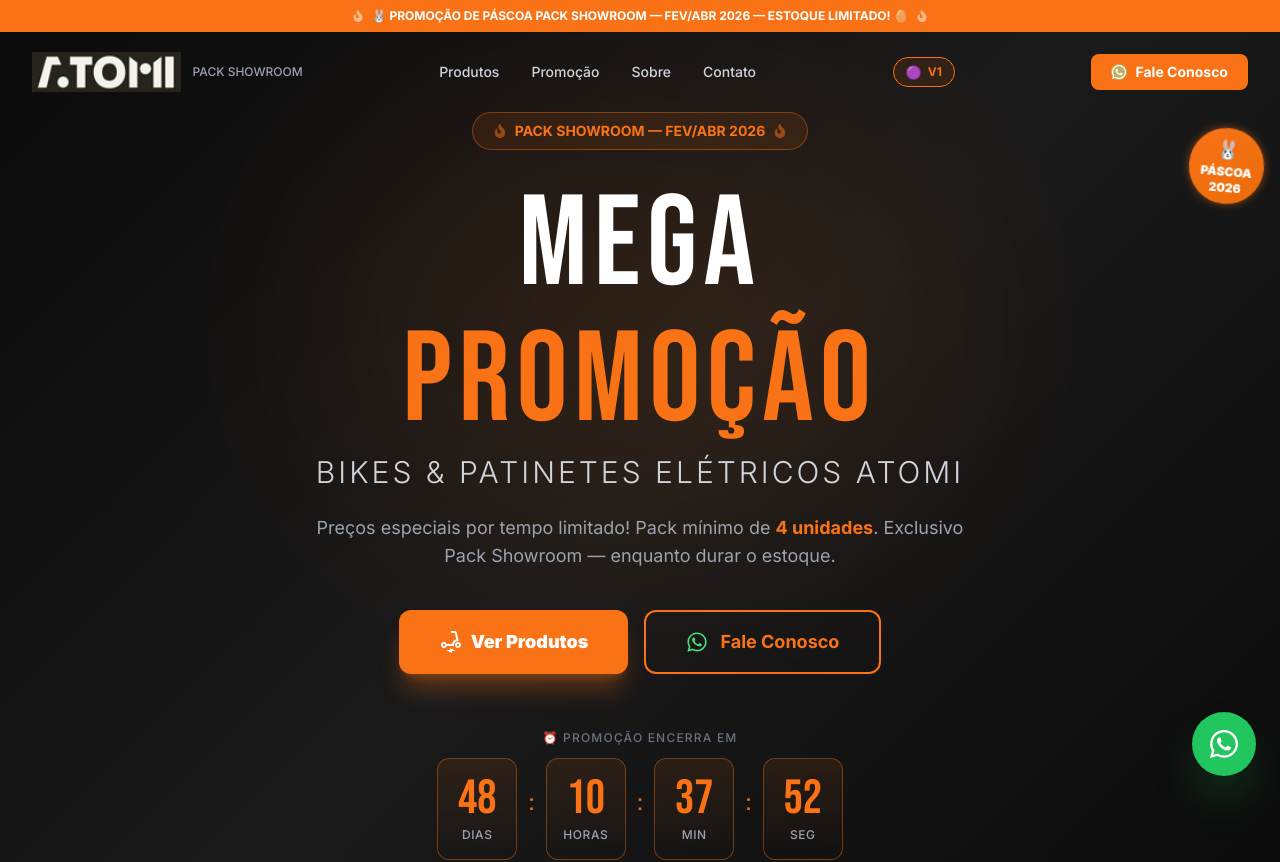
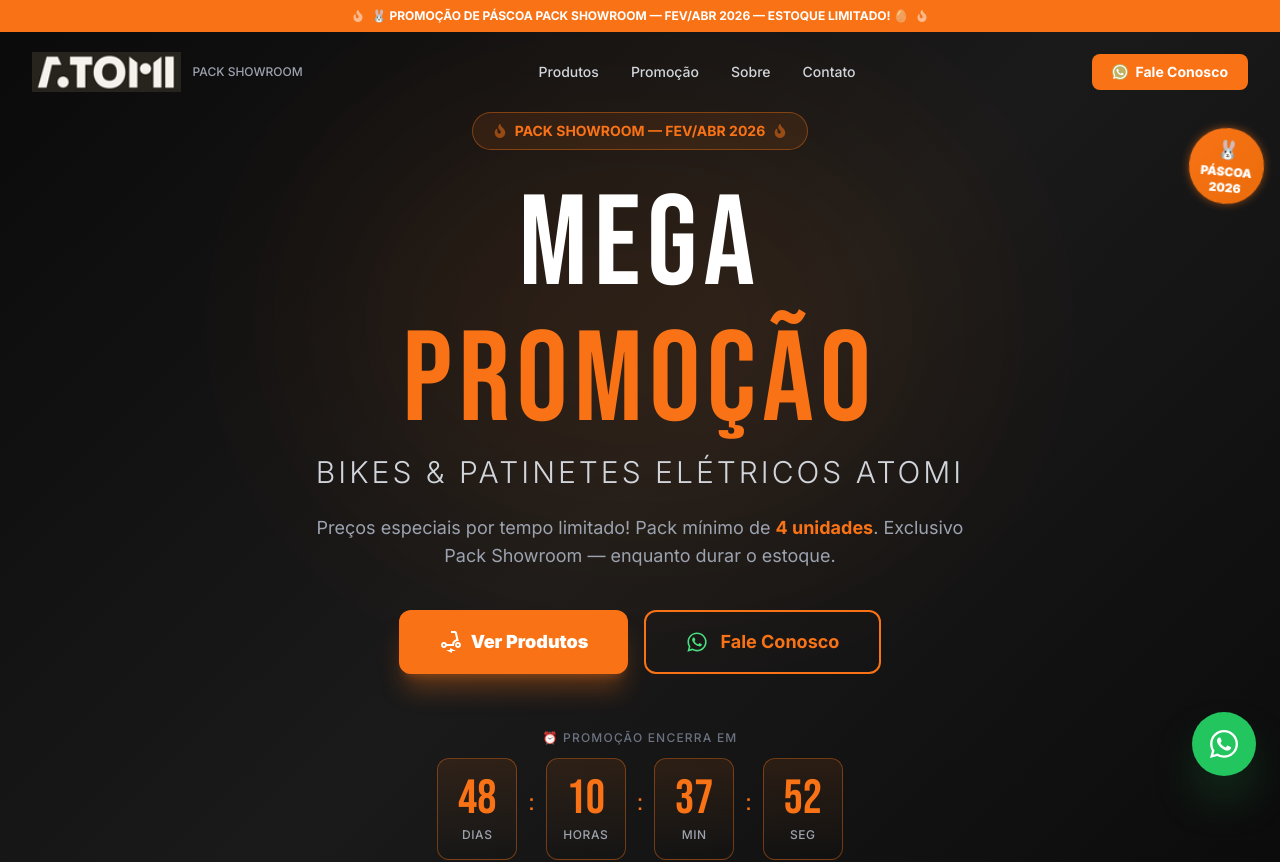
Before and after one commit to Thiagogradev85/atomi-promo-landing, a React (Vite) app: page / in a window 1280 px wide. Shown: the top 862 px of the page. Built offline with nearby package versions, Linux system fonts and the light colour scheme.

Commit message:
refactor: remove theme toggle button from Navbar component

```diff
--- a/src/components/Navbar.jsx
+++ b/src/components/Navbar.jsx
@@ -64,24 +64,6 @@
             ))}
           </div>
 
-          {/* Theme toggle */}
-          <div className="hidden md:flex items-center gap-3">
-            <motion.button
-              onClick={toggle}
-              whileTap={{ scale: 0.92 }}
-              title={variant === 'orange' ? 'Mudar para tema Dourado' : 'Mudar para tema Laranja'}
-              className="relative flex items-center gap-1.5 px-3 py-1.5 rounded-full border text-xs font-bold transition-all duration-300"
-              style={
-                variant === 'gold'
-                  ? { borderColor: '#D4AF37', color: '#D4AF37', background: 'rgba(212,175,55,0.1)' }
-                  : { borderColor: '#F97316', color: '#F97316', background: 'rgba(249,115,22,0.1)' }
-              }
-            >
-              <span style={{ fontSize: 13 }}>{variant === 'gold' ? '🟠' : '🟣'}</span>
-              <span>V{variant === 'gold' ? '2' : '1'}</span>
-            </motion.button>
-          </div>
-
           {/* CTA */}
           <div className="hidden md:flex items-center gap-3">
             <a
@@ -126,19 +108,6 @@
                   {link.label}
                 </a>
               ))}
-              <button
-                onClick={() => { toggle(); setMobileOpen(false); }}
-                className="text-sm font-bold py-2 rounded-lg border flex items-center justify-center gap-2"
-                style={
-                  variant === 'gold'
-                    ? { borderColor: '#D4AF37', color: '#D4AF37', background: 'rgba(212,175,55,0.1)' }
-                    : { borderColor: '#F97316', color: '#F97316', background: 'rgba(249,115,22,0.1)' }
-                }
-              >
-                <span>{variant === 'gold' ? '🟠' : '🟣'}</span>
-                Trocar tema (V{variant === 'gold' ? '1' : '2'})
-              </button>
-
               <a href="#contato" onClick={() => setMobileOpen(false)}
                 className={`${accentBg} text-white text-center font-bold py-3 rounded-lg flex items-center justify-center gap-2`}>
                 <span className="relative flex items-center justify-center">
```
